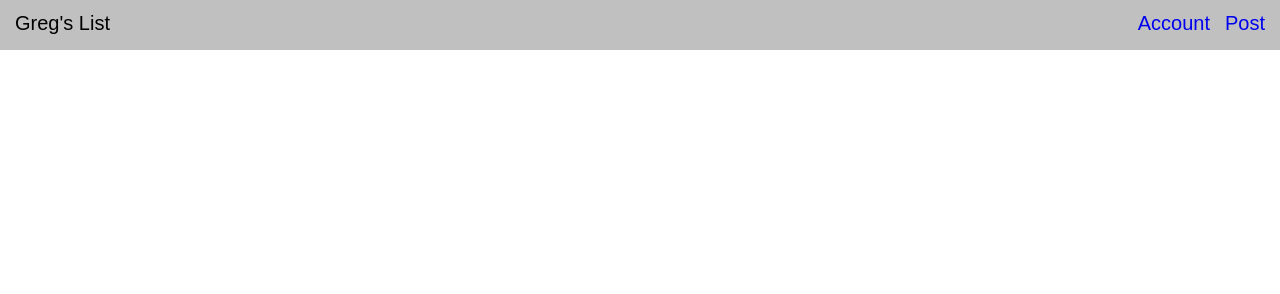
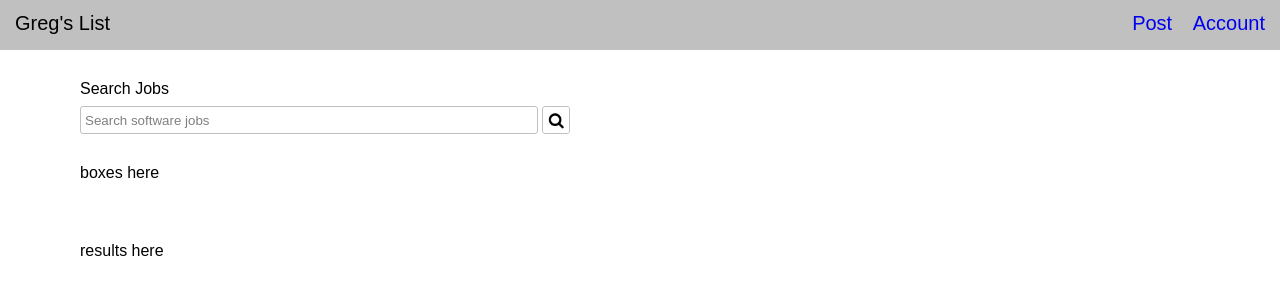
Before and after one commit to tmgaffney/gregslist, a plain HTML site: page index.html in a window 1280 px wide. Drawn offline with Linux system fonts and the light colour scheme.

Commit message:
added search box

```diff
--- a/index.html
+++ b/index.html
@@ -6,11 +6,27 @@
 </head>
 <body>
 	<nav class="container">
-	<p class>Greg's List</p>
+		<p class>Greg's List</p>
 		<ul>
 			<li><a href="#">Post</a></li>
 			<li><a href="#">Account</a></li>
 		</ul>
 	</nav>
+
+	<section class="search box">
+		<form>
+			<label>Search Jobs</label>
+			<input type="text" name="search" value="Search software jobs">
+		</form>
+		<img src="images/magnifying-glass.png" class="button box-border">
+	</section>
+
+	<section class="pages">
+		<p>boxes here</p>
+	</section>
+
+	<section class="results">
+		<p>results here</p>
+	</section>
 </body>
 </html>
--- a/styles/main.css
+++ b/styles/main.css
@@ -1,19 +1,62 @@
 * {
   margin: 0;
+  font-family: arial;
 }
 
 .container {
-	margin: 0px;
+	background-color: silver;
+	font-size: 20px;
+	position: fixed;
+	top: 0px;
+	width: 100%;
+}
+
+.box-border {
+	border: 1px solid silver;
+}
+
+.search {
+	margin-top: 80px;
+	margin-left: 80px;
+}
+
+.button {
+	border-radius: 3px;
+	display: inline-block;
+	width: 26px;
+	vertical-align: middle;
+}
+
+.pages {
+	margin-top: 30px;
+	margin-left:80px;
+}
+
+.results {
+	margin-top: 60px;
+	margin-left: 80px;
+}
+
+label {
+	display: block;
+	margin-bottom: 8px;
+}
+
+form {
+	display: inline-block;
+}
+
+input {
+	width: 450px;
+	height: 24px;
+	border: 1px solid silver;
+	border-radius: 3px;
+	padding-left: 4px;
+	color: grey;
 }
 
 nav {
-	background-color: silver;
-	font-family: arial;
-	font-size: 20px;
 	height: 50px;
-	margin: 10px;
-	position: fixed;
-	width: 100%;
 }
 
 nav p {
@@ -24,14 +67,13 @@ nav p {
 }
 
 nav ul {
-	display: inline-block;
+	display: block;
 	list-style: none;
 	float: right
 }
 
 nav li {
 	display: inline-block;
-	float: right;
 	margin-right: 15px;
 	margin-top: 12px;
 	margin-bottom: 12px;
```
Also changed, not shown: images/magnifying-glass.png (added).
